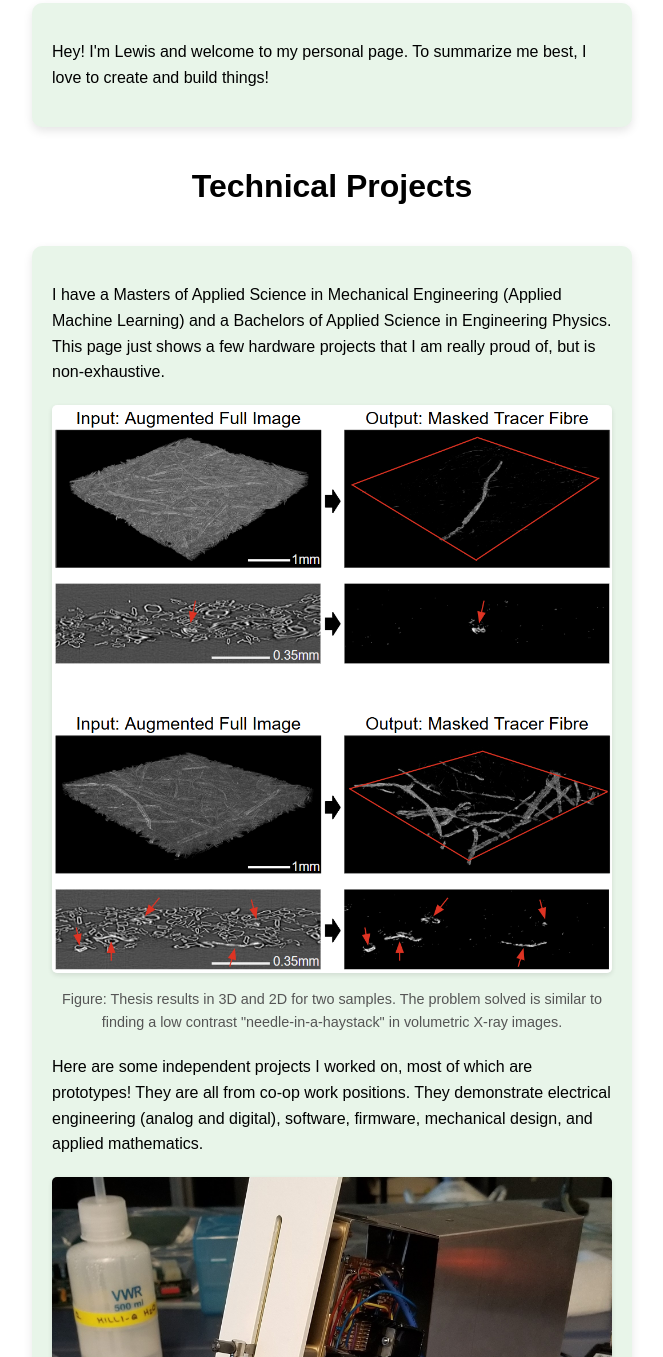
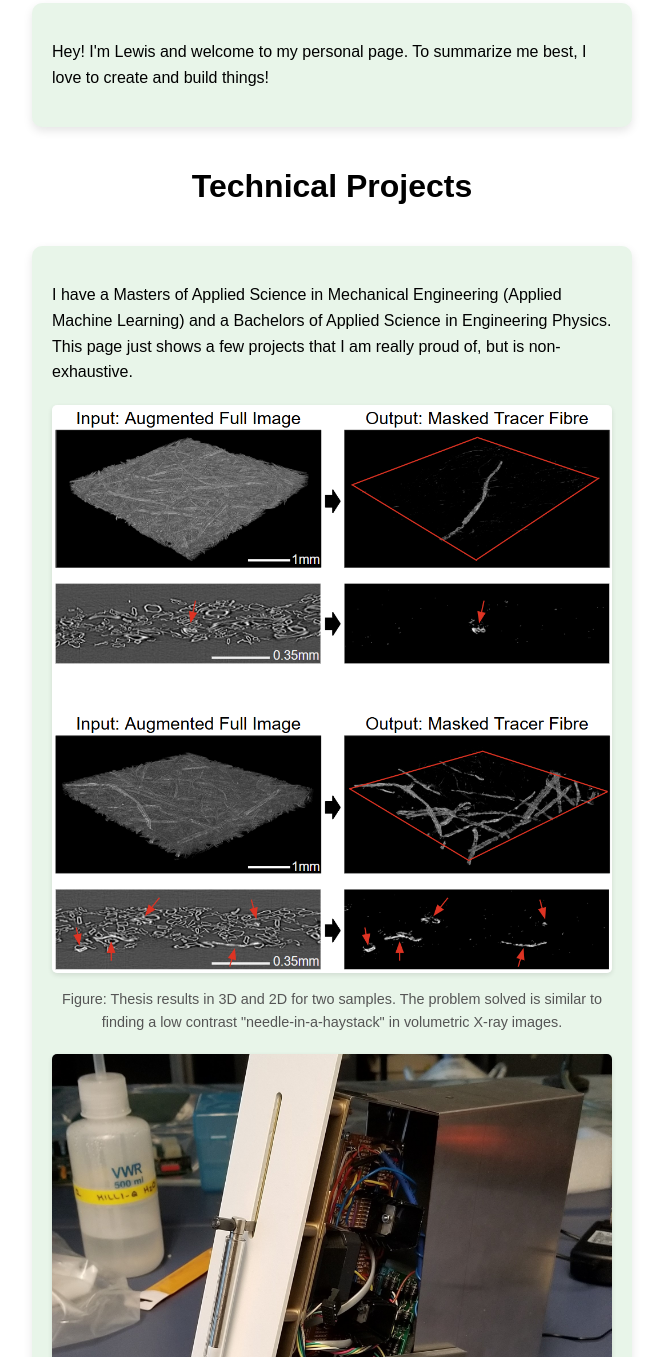
Before and after one commit to lewismmason/lewismmason.github.io, a plain HTML site: page index.html in a window 1280 px wide. Shown: the part 562-1919 px from the top of the page, without its empty margins (308-971 px from the left). Drawn offline with Linux system fonts and the light colour scheme.

```diff
--- a/index.html
+++ b/index.html
@@ -150,7 +150,7 @@
             <main>
                 <p>
                     I have a Masters of Applied Science in Mechanical Engineering (Applied Machine Learning) and a Bachelors of Applied Science in Engineering Physics.
-                    This page just shows a few hardware projects that I am really proud of, but is non-exhaustive.
+                    This page just shows a few projects that I am really proud of, but is non-exhaustive.
                 </p>
 
                 <div class="content-figure">
@@ -159,12 +159,6 @@
                         <figcaption>Figure: Thesis results in 3D and 2D for two samples. The problem solved is similar to finding a low contrast "needle-in-a-haystack" in volumetric X-ray images.</figcaption>
                     </figure>
                 </div>
-
-                <p>
-                    Here are some independent projects I worked on, most of which are prototypes! They are all from co-op work positions.
-                    They demonstrate electrical engineering (analog and digital), software, firmware, mechanical design, and applied mathematics.
-                </p>
-
 
                 <div class="content-figure">
                     <figure>
```
